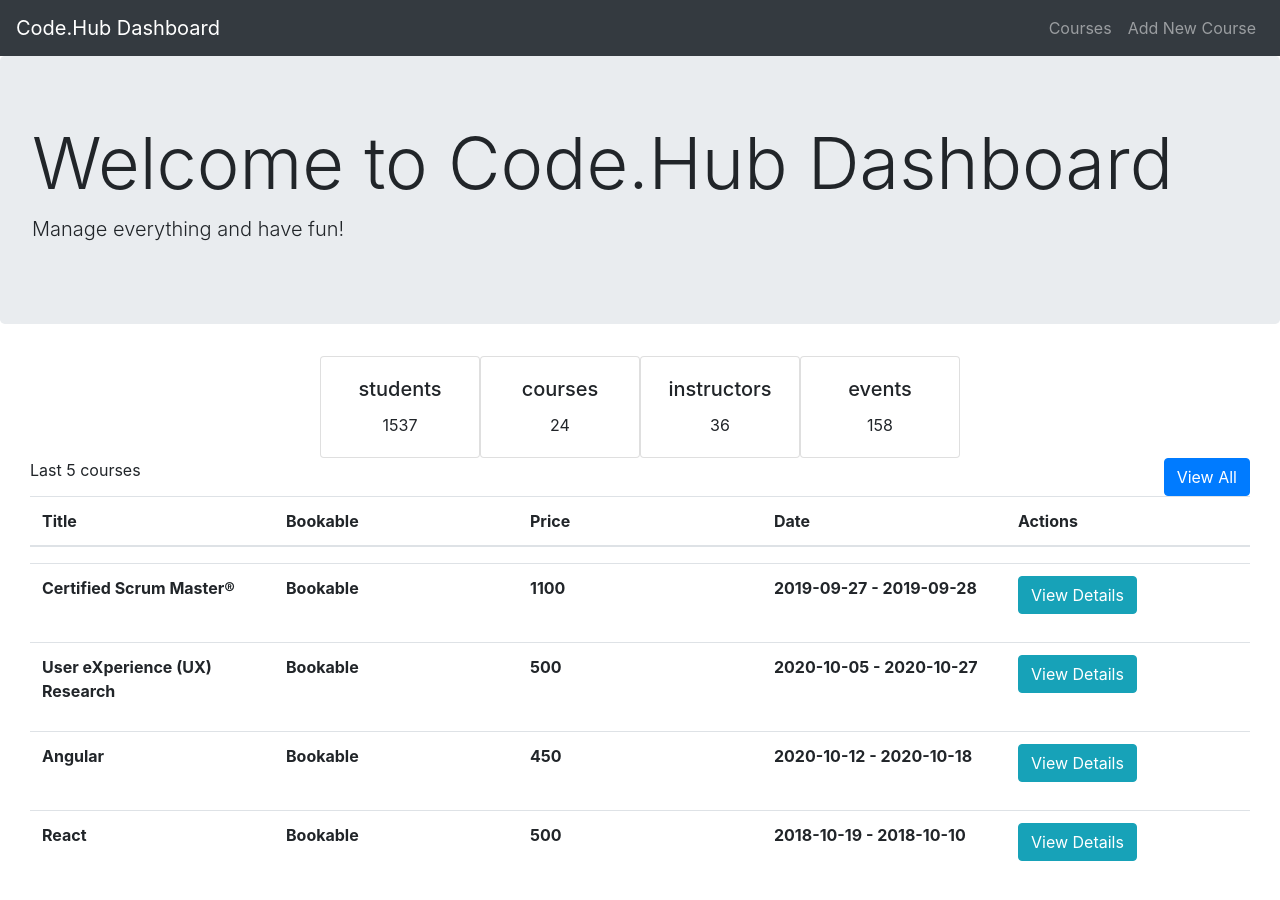
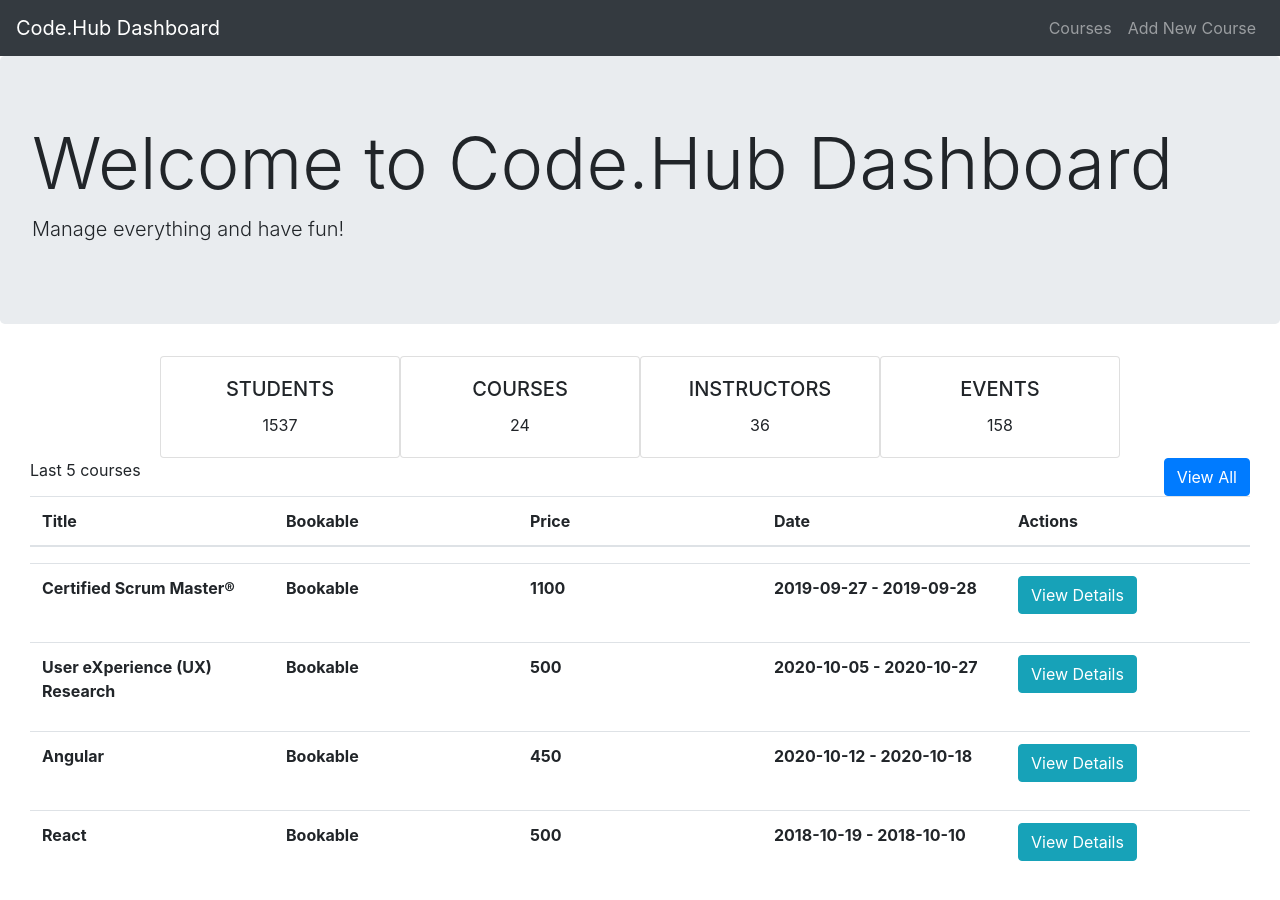
Before and after one commit to kcholevas/prfuture, a React (Create React App) app: page / in a window 1280 px wide. Shown: the top 900 px of the page. Built offline with nearby package versions, Linux system fonts and the light colour scheme.

Commit message:
Update index.js

```diff
--- a/src/index.js
+++ b/src/index.js
@@ -1,6 +1,6 @@
 import React, { useState, useEffect, Component } from "react";
 import ReactDOM from "react-dom";
-import { BrowserRouter } from 'react-router-dom';
+import {BrowserRouter as Router, Switch, Route} from 'react-router-dom';
 import db from "./db";
 import "bootstrap/dist/css/bootstrap.min.css";
 import Button from "react-bootstrap/Button";
@@ -53,9 +53,9 @@
     return(
         db.stats.map((stats)=> {
           return(
-          <Card  style={{ width: "10rem", display: "inline-block"}} >
+          <Card  style={{ width: "15rem", display: "inline-block"}} >
             <Card.Body >
-              <Card.Title>{stats.title}</Card.Title>
+              <Card.Title>{stats.title.toUpperCase()}</Card.Title>
               <Card.Text>{stats.amount}</Card.Text>
             </Card.Body>
           </Card>
```
